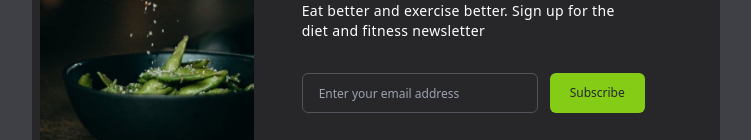
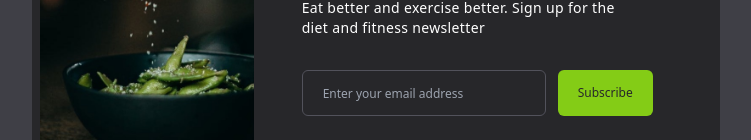
Before and after one commit to javiervargas02/email-subscribe-tailwind, a plain HTML site: page index.html in a window 1280 px wide. Shown: the part 373-513 px from the top of the page, without its empty margins (264-1015 px from the left). Drawn offline with Linux system fonts and the light colour scheme.

Commit message:
Change input padding to match button

```diff
--- a/index.html
+++ b/index.html
@@ -30,7 +30,7 @@
                 type="email"
                 name="email"
                 id="email"
-                class="rounded-md py-2 px-4 bg-transparent border text-center text-white text-sm bg-zinc-800 border-zinc-600 placeholder:text-xs placeholder:text-center md:text-left placeholder:md:text-left outline-none"
+                class="rounded-md py-3 px-5 bg-transparent border text-center text-white text-sm bg-zinc-800 border-zinc-600 placeholder:text-xs placeholder:text-center md:text-left placeholder:md:text-left outline-none"
                 placeholder="Enter your email address" />
               <button
                 class="py-3 px-5 rounded-md text-xs text-zinc-800 bg-lime-500 hover:bg-lime-700 hover:text-white duration-300">
```
Also changed, not shown: css/style.css.
